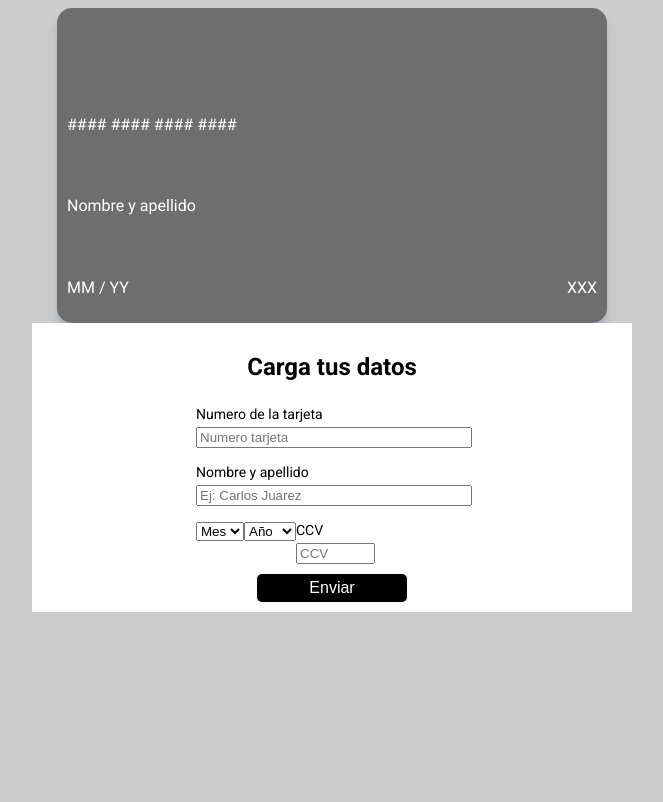
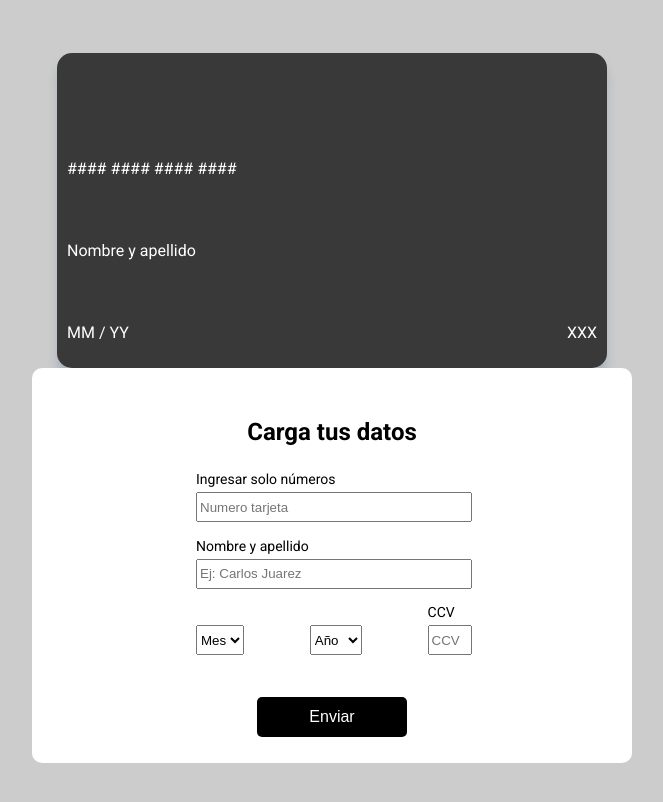
Before and after one commit to nicofcabrera/proyecto_tarjeta, a plain HTML site: page index.html in a window 1280 px wide. Shown: the whole page, without its empty margins (308-971 px from the left). Drawn offline with Linux system fonts and the light colour scheme.

Commit message:
se modificaron estilos

```diff
--- a/css/style.css
+++ b/css/style.css
@@ -22,8 +22,10 @@ html {
   .contenedor{
     display: flex;
     flex-direction: column;
+    justify-content: center;
     align-items: center;
     width: 80%;
+    min-height: 100vh;
     max-width: 1000px;
     margin: auto;
   }
@@ -38,7 +40,7 @@ html {
 
   /* --------- TARJETA ---------- */
   .tarjeta{
-    background-color: #3a3939a2;
+    background-color: #3a3939;
     color: #fff;
     width: 100%;
     max-width: 550px;
@@ -84,6 +86,7 @@ html {
     background-color: #fff;
     width: 100%;
     max-width: 600px;
+    border-radius: 10px;
     padding: 10px;
   }
 
@@ -92,26 +95,23 @@ html {
     margin: auto;
   }
 
+  form h2 {
+    margin-top: 40px;
+  }
+
   form fieldset{
     width: 100%;
   }
 
   form input{
     width: inherit;
+    height: 30px;
   }
 
   form .form_exp_ccv{
     display: flex;
     justify-content: space-between;
-  }
-
-  form .form_exp_ccv div{
-    display: flex;
-    flex-direction: column;
-  }
-
-  form .form_exp_ccv input {
-    width: 45%;
+    align-items: flex-end;
   }
 
   form label{
@@ -120,17 +120,37 @@ html {
     margin-bottom: 5px;
   }
 
+  form .form_exp_ccv label{
+    display: inline;
+  }
+
+  form .form_exp_ccv input {
+    width: 6ch;
+    height: 30px;
+  }
+
+  form .form_exp_ccv select{
+    height: 30px;
+  }
+
+  form .form_exp_ccv div:nth-child(3){
+    display: flex;
+    flex-direction: column;
+  }
+
   .btn_contenedor{
     width: 50%;
-    margin: auto;
+    margin: 2rem auto 1rem;
   }
 
   .btn_contenedor button {
     width: 100%;
+    height: 40px;
     border: 0;
     padding: 5px;
     background-color: black;
     color: #fff;
     font-size: 1rem;
     border-radius: 5px;
+    cursor: pointer;
   }
--- a/index.html
+++ b/index.html
@@ -24,27 +24,27 @@
                 <form action="/" id="formulario">
                     <h2>Carga tus datos</h2>
                     <fieldset>
-                        <label for="inputNumero">Numero de la tarjeta</label>
-                        <input id="inputNumero" maxlength="19" type="text" placeholder="Numero tarjeta">
+                        <label for="inputNumero">Ingresar solo números</label>
+                        <input id="inputNumero" maxlength="19" type="text" placeholder="Numero tarjeta" required>
                     </fieldset>
                     <fieldset>
                         <label for="inputNombres">Nombre y apellido</label>
-                        <input id="inputNombres" type="text" placeholder="Ej: Carlos Juarez">
+                        <input id="inputNombres" type="text" placeholder="Ej: Carlos Juarez" required>
                     </fieldset>
                     <fieldset class="form_exp_ccv">
                         <div>
-                            <select name="mes" id="selectMes">
-                                <option disabled selected>Mes</option>
+                            <select name="mes" id="selectMes" required>
+                                <option value="" disabled selected>Mes</option>
                             </select>
                         </div>
                         <div>
-                            <select name="year" id="selectYear">
-                                <option disabled selected>Año</option>
+                            <select name="year" id="selectYear" required>
+                                <option value="" disabled selected>Año</option>
                             </select>
                         </div>
                         <div>
                             <label for="inputCCV">CCV</label>
-                            <input id="inputCCV" type="text" placeholder="CCV" maxlength="3">
+                            <input id="inputCCV" type="text" placeholder="CCV" maxlength="3" required>
                         </div>
                     </fieldset>
                     <div class="btn_contenedor">
@@ -54,7 +54,6 @@
             </article>
         </section>
     </main>
-
     <script src="js/main.js"></script>
 </body>
 </html>
```
